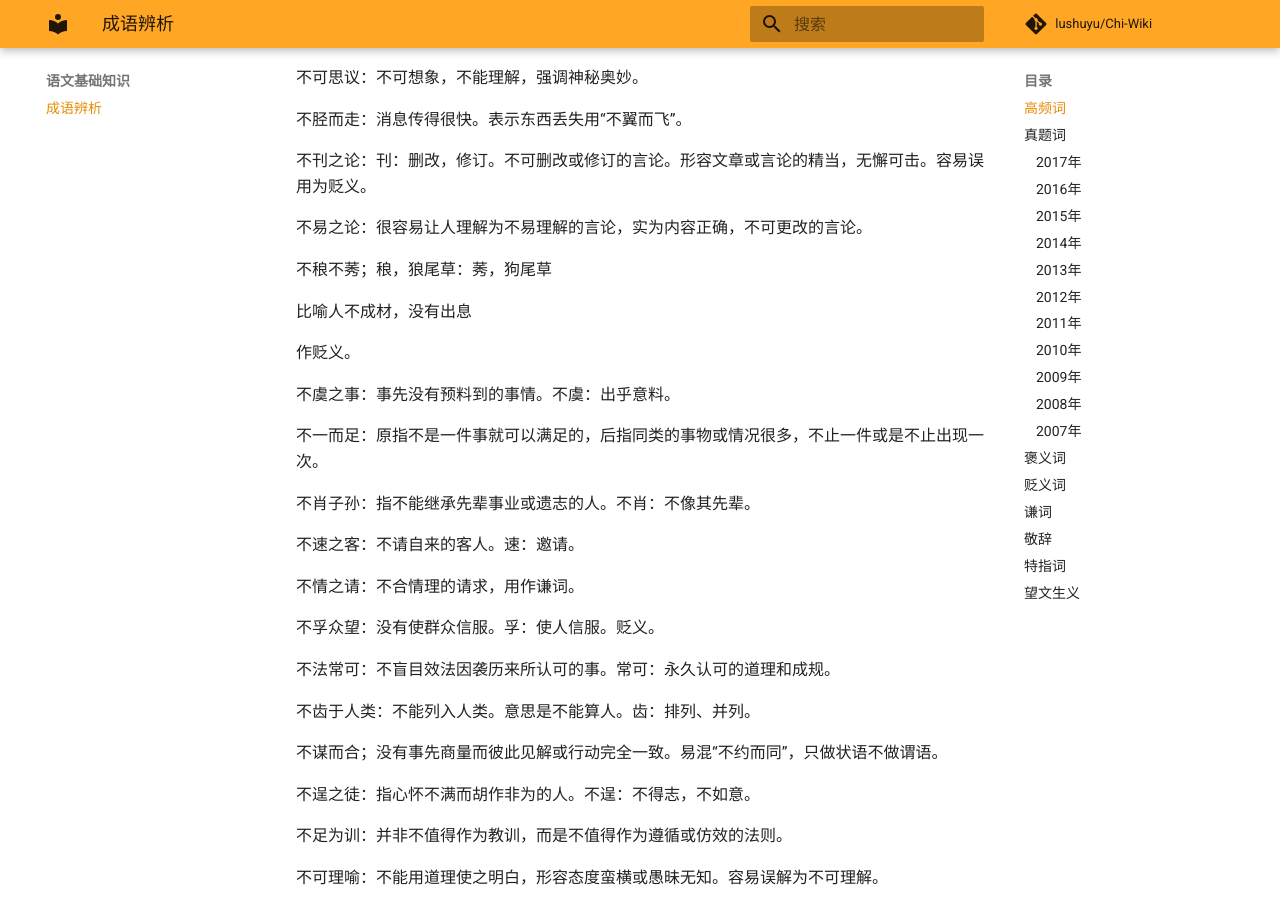
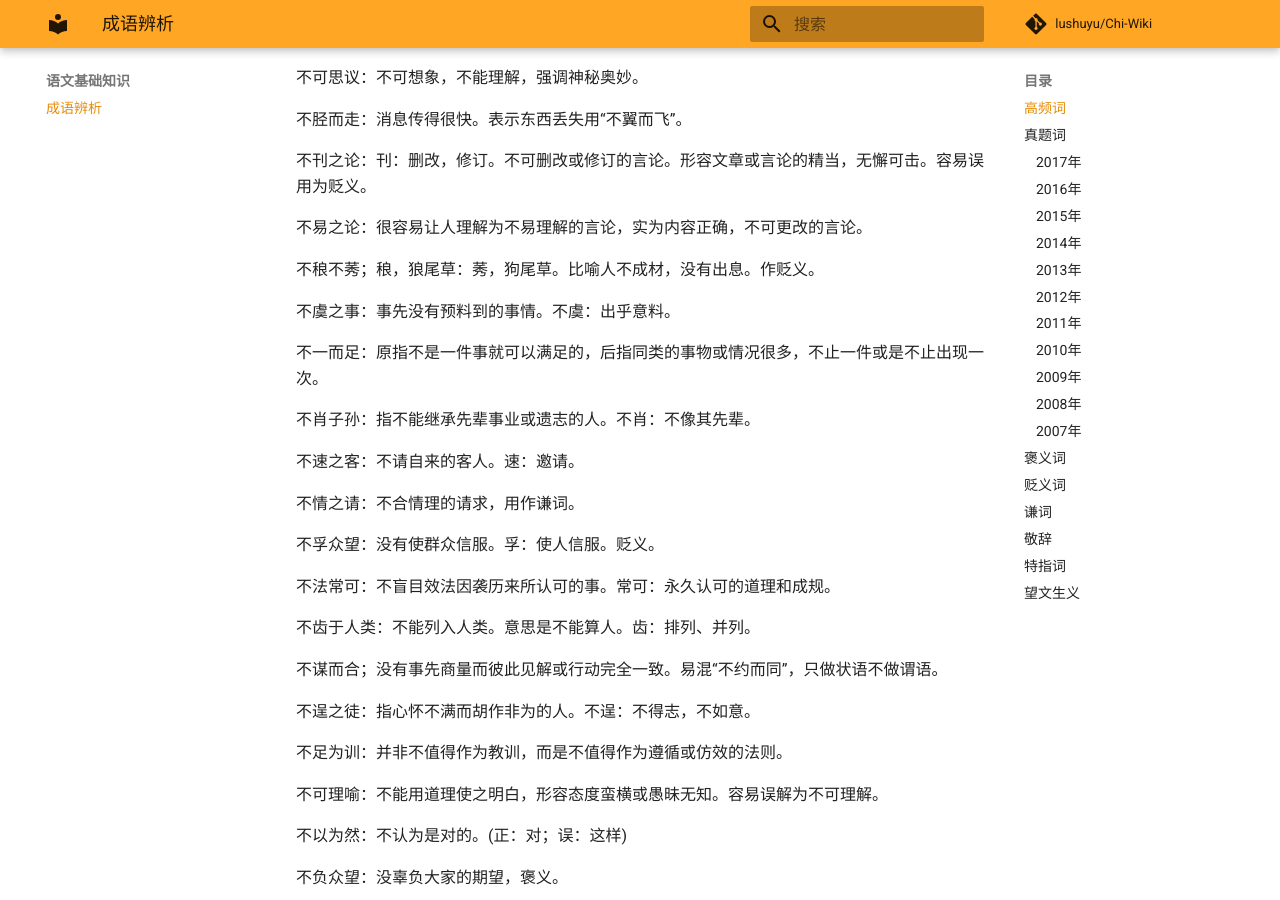
Before and after one commit to lushuyu/Chi-Wiki, an MkDocs documentation site: the page built from docs/语文基础知识/成语辨析.md, in a window 1280 px wide and 900 px high, scrolled down 2098 px. Built offline with MkDocs 1.6.1 and Material for MkDocs 9.7.7, drawn with Linux system fonts in a browser that asks for light colours; comment, search, counter and statistics services are not loaded.

```diff
--- a/docs/语文基础知识/成语辨析.md
+++ b/docs/语文基础知识/成语辨析.md
@@ -135,11 +135,7 @@ B不慌不忙地步行;权当是乘车。又借指人能安于贫贱自行其乐
 不易之论：很容易让人理解为不易理解的言论，实为内容正确，不可更改的言论。
 
 
-不稂不莠；稂，狼尾草：莠，狗尾草
-
-比喻人不成材，没有出息
-
-作贬义。
+不稂不莠；稂，狼尾草：莠，狗尾草。比喻人不成材，没有出息。作贬义。
 
 
 不虞之事：事先没有预料到的事情。不虞：出乎意料。
```
